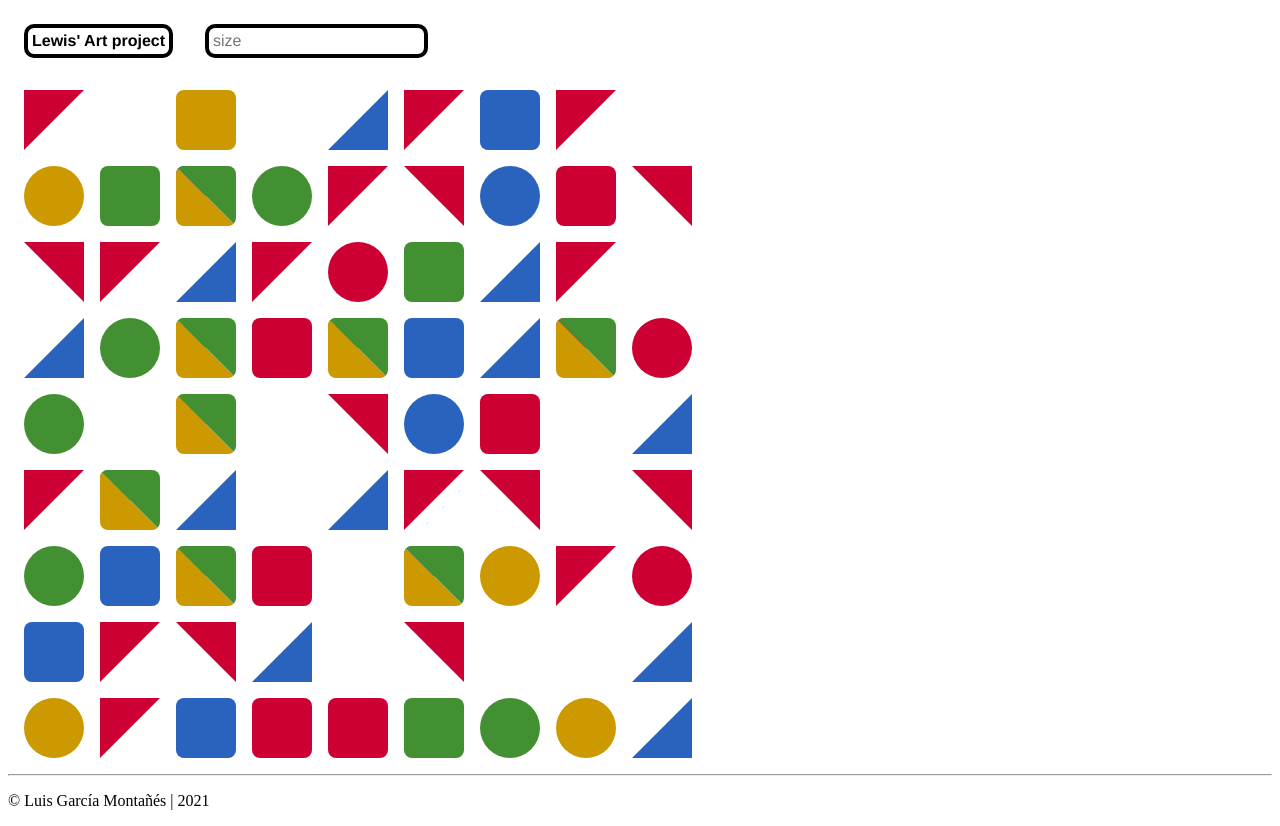
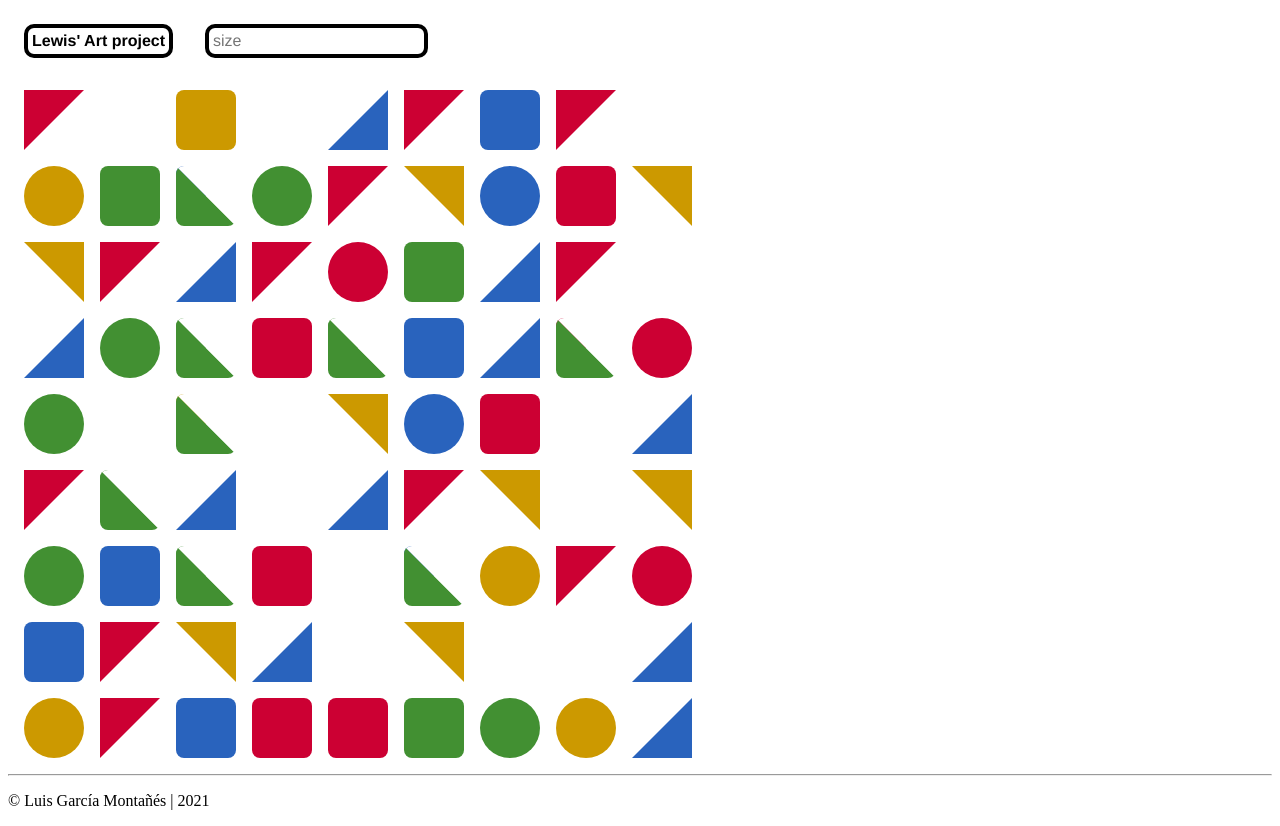
Before and after one commit to LewisGRobotics/art-project, an Angular app in the folder art-project/: page / in a window 1280 px wide. Built offline with nearby package versions, Linux system fonts and the light colour scheme.

Commit message:
Update polygon.component.scss

```diff
--- a/art-project/src/app/polygon/polygon.component.scss
+++ b/art-project/src/app/polygon/polygon.component.scss
@@ -72,8 +72,8 @@ div{
             height: 0;
             width: 0;
             border-radius: 1vh;
-            border-bottom: 7.5vh solid $y;
-            border-right: 7.5vh solid $g;
+            border-bottom: 7.5vh solid $g;
+            border-right: 7.5vh solid $w;
         }
         &.bottomRight {
           height: 0;
@@ -84,7 +84,7 @@ div{
         &.topRight {
             height: 0;
             width: 0;
-            border-top: 7.5vh solid $r;
+            border-top: 7.5vh solid $y;
             border-left: 7.5vh solid $w;
         }
         &.topLeft {
```
